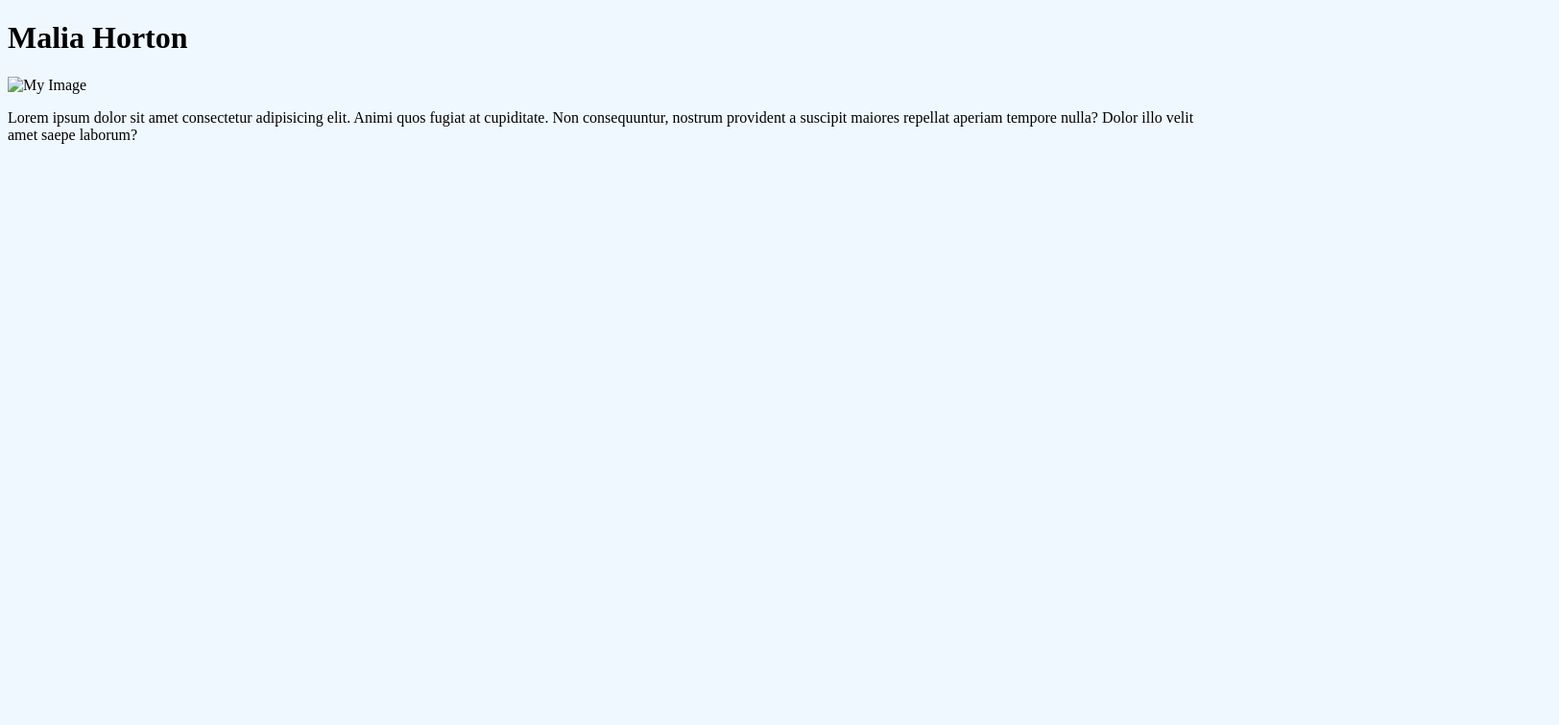
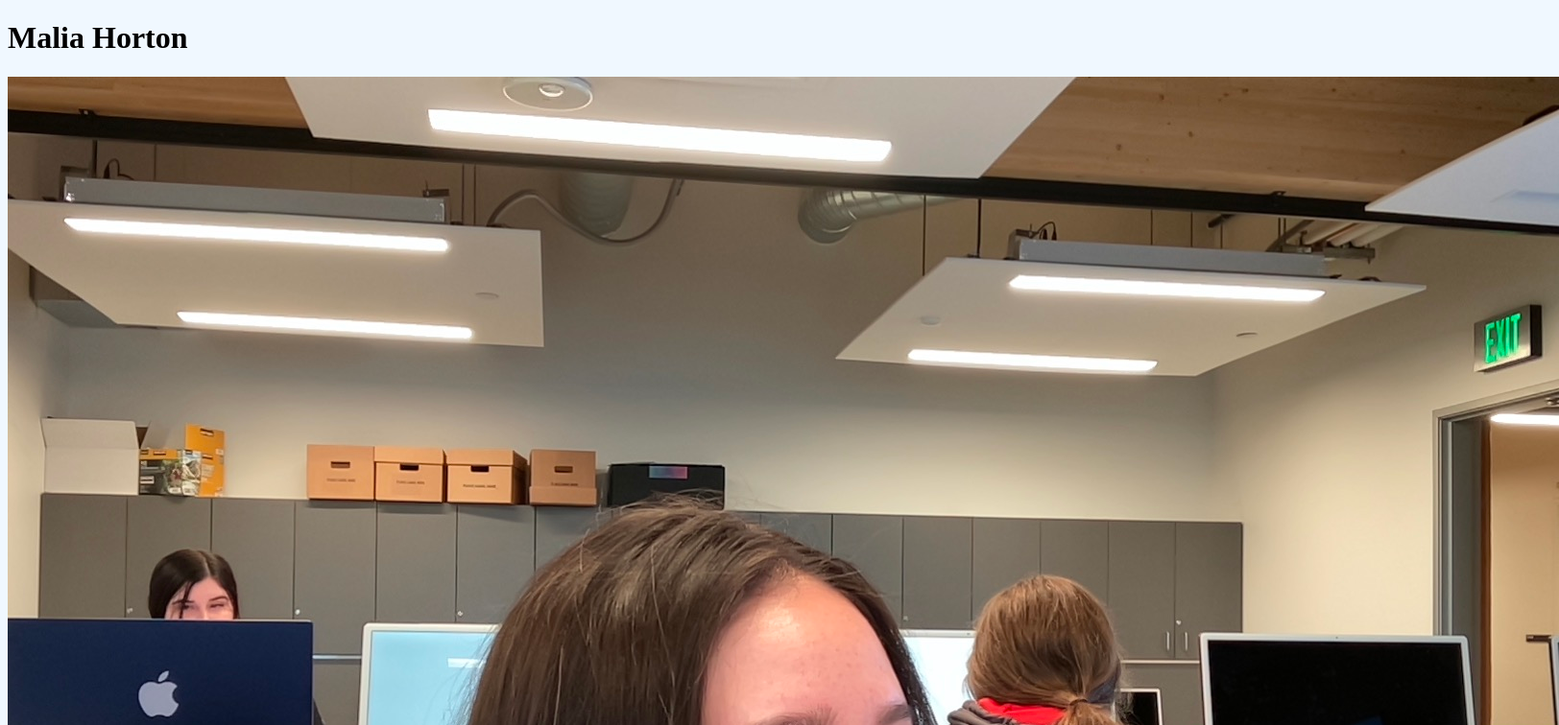
Before and after one commit to mchorton4/mywebsite, a plain HTML site: page index.html in a window 1280 px wide. Shown: the top 756 px of the page at 96% size, 1624 px wide, since content can reach past the window. Drawn offline with Linux system fonts and the light colour scheme.

Commit message:
added img from folder

```diff
--- a/index.html
+++ b/index.html
@@ -18,7 +18,7 @@
 <body>
     <h1> Malia Horton</h1>
 
-    <img src="me.jpg" alt="My Image">
+    <img src="img/me.jpg" alt="me.img">
     <p> Lorem ipsum dolor sit amet consectetur adipisicing elit. Animi quos fugiat at cupiditate. Non consequuntur, nostrum provident a suscipit maiores repellat aperiam tempore nulla? Dolor illo velit amet saepe laborum?</p>
 </body>
 </html
```
